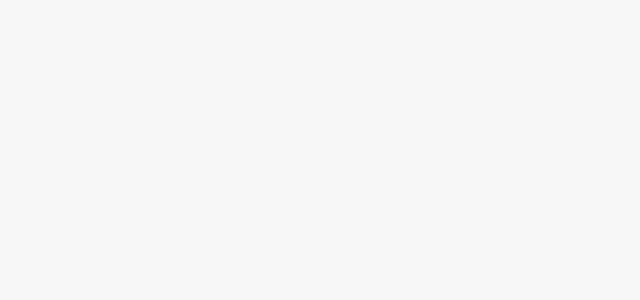
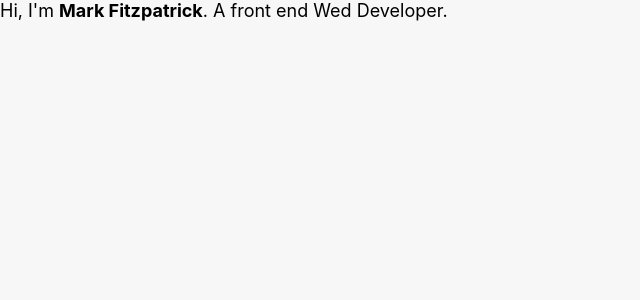
Before and after one commit to Havolt/portfolio-2022, a React (Create React App) app in the folder frontend/: page / in a window 1280 px wide. Shown: the top 300 px of the page, without its empty margins (0-640 px from the left). Built offline with nearby package versions, Linux system fonts and the light colour scheme.

Commit message:
Start bio section

```diff
--- a/frontend/src/App.js
+++ b/frontend/src/App.js
@@ -3,6 +3,7 @@ import "./styles/App.css";
 
 import Header from "./components/Header";
 import Footer from "./components/Footer";
+import Bio from "./components/Bio";
 
 function App() {
   const [showHeader, setShowHeader] = useState(false);
@@ -11,7 +12,7 @@ function App() {
   return (
     <div className="App">
       {showHeader && <Header></Header>}
-
+      <Bio></Bio>
       {showFooter && <Footer></Footer>}
     </div>
   );
--- /dev/null
+++ b/frontend/src/components/Bio/Bio.module.css
@@ -0,0 +1,9 @@
+.bio__title {
+  display: flex;
+  font-size: 1.8rem;
+  white-space: pre-wrap;
+}
+
+.bio__title__name {
+  font-weight: bold;
+}
--- /dev/null
+++ b/frontend/src/components/Bio/index.jsx
@@ -0,0 +1,25 @@
+import React, { useState } from "react";
+
+import styles from "./Bio.module.css";
+
+const Bio = () => {
+  const [bioTitleStart, setBioTitleStart] = useState("Hi, I'm ");
+  const [bioTitleEnd, setBioTitleEnd] = useState(
+    ". A front end Wed Developer."
+  );
+
+  const name = "Mark Fitzpatrick";
+  const whiteSpace = " ";
+
+  return (
+    <div className="bio">
+      <div className={styles.bio__title}>
+        <span className="bio__title__start">{bioTitleStart}</span>
+        <span className={styles.bio__title__name}>{name}</span>
+        <span className="bio__title__end">{bioTitleEnd}</span>
+      </div>
+    </div>
+  );
+};
+
+export default Bio;
```
